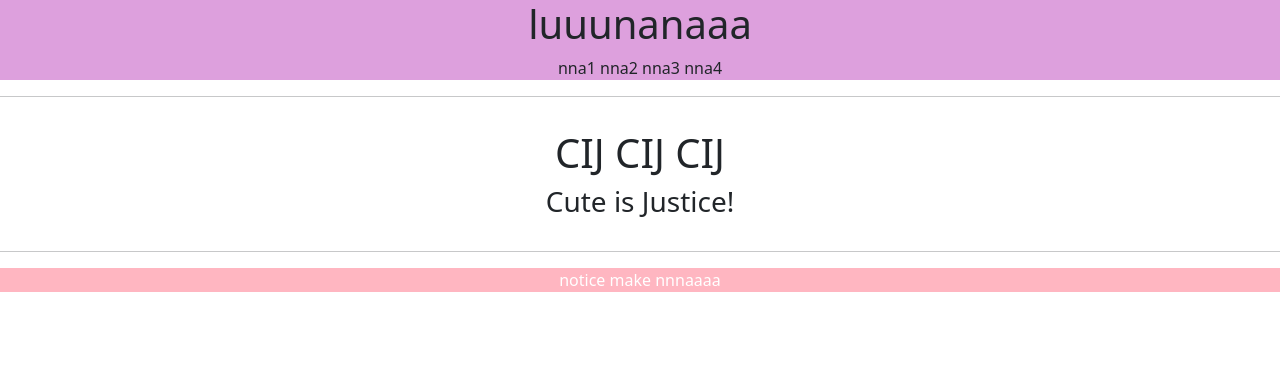
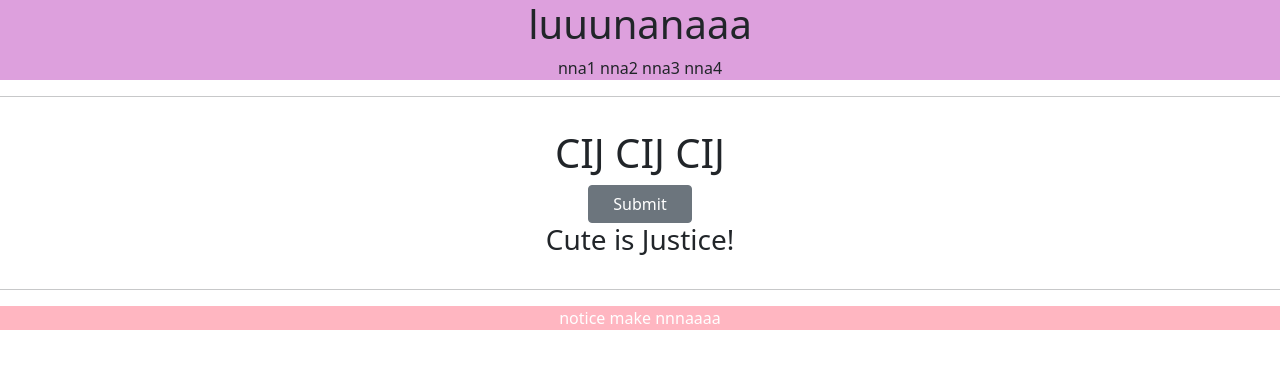
Before and after one commit to LeeHyunGyu0823/self_github_study, a Django app: page /accounts/hello_world/ in a window 1280 px wide. Shown: the top 369 px of the page. Run offline with Django 3.2, Linux system fonts and the light colour scheme; parts of the project's set-up code (start-up, migrations or seed data) failed here and were passed over; some web fonts are replaced.

Commit message:
self study 2021 07 05

```diff
--- a/accountapp/templates/accountapp/Base_content.html
+++ b/accountapp/templates/accountapp/Base_content.html
@@ -3,8 +3,14 @@
 {% block content %}
 
 
-    <div style="margin:2rem; text-align: center;">
+    <div style="margin:2rem; text-align:center;">
         <h1>CIJ CIJ CIJ</h1>
+
+        <form action="/accounts/hello_world/" method="post">
+            {% csrf_token %}
+            <input class="btn btn-secondary px-4" type="submit"></input>
+        </form>
+
         <h3>{{ text }}</h3>
     </div>
 
```
